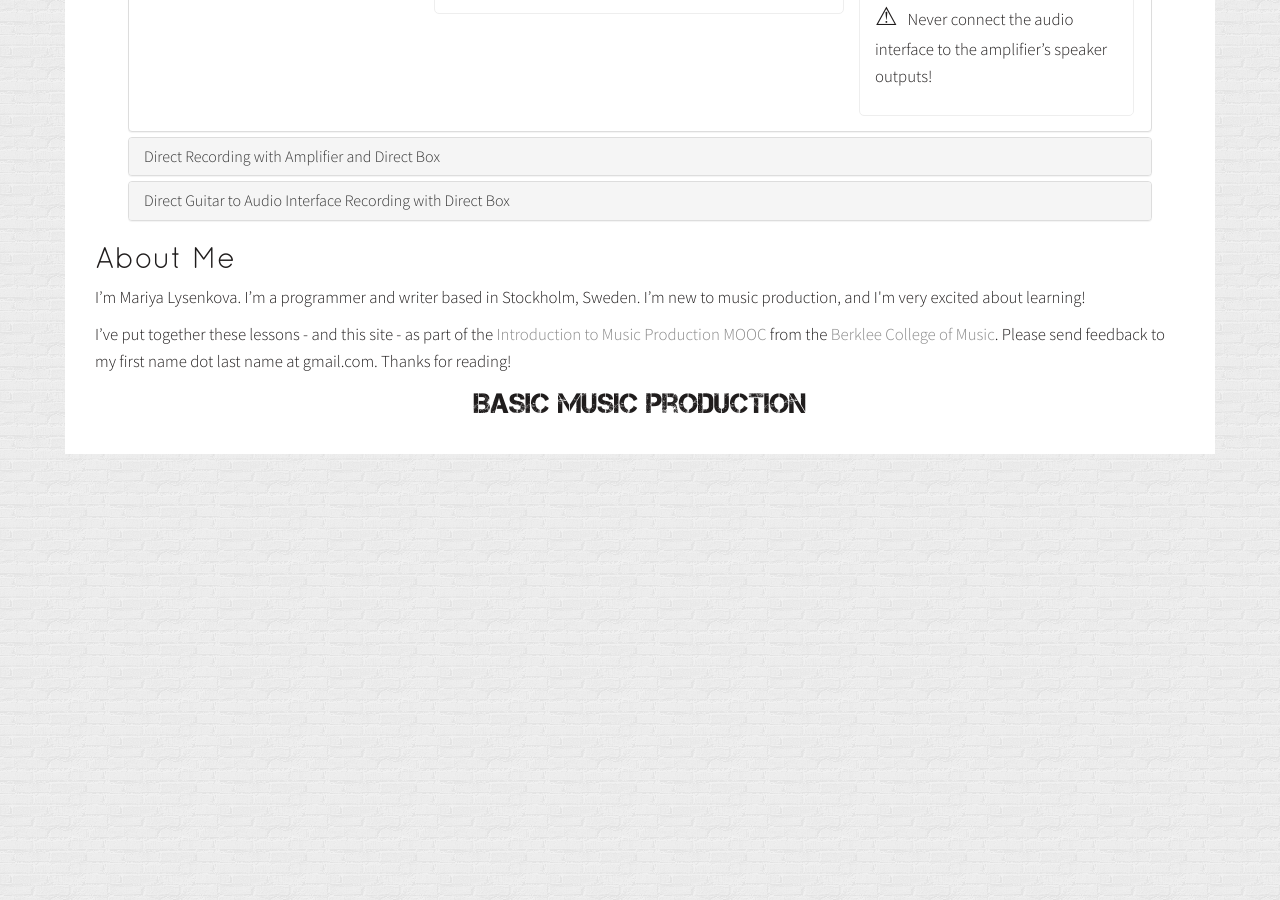
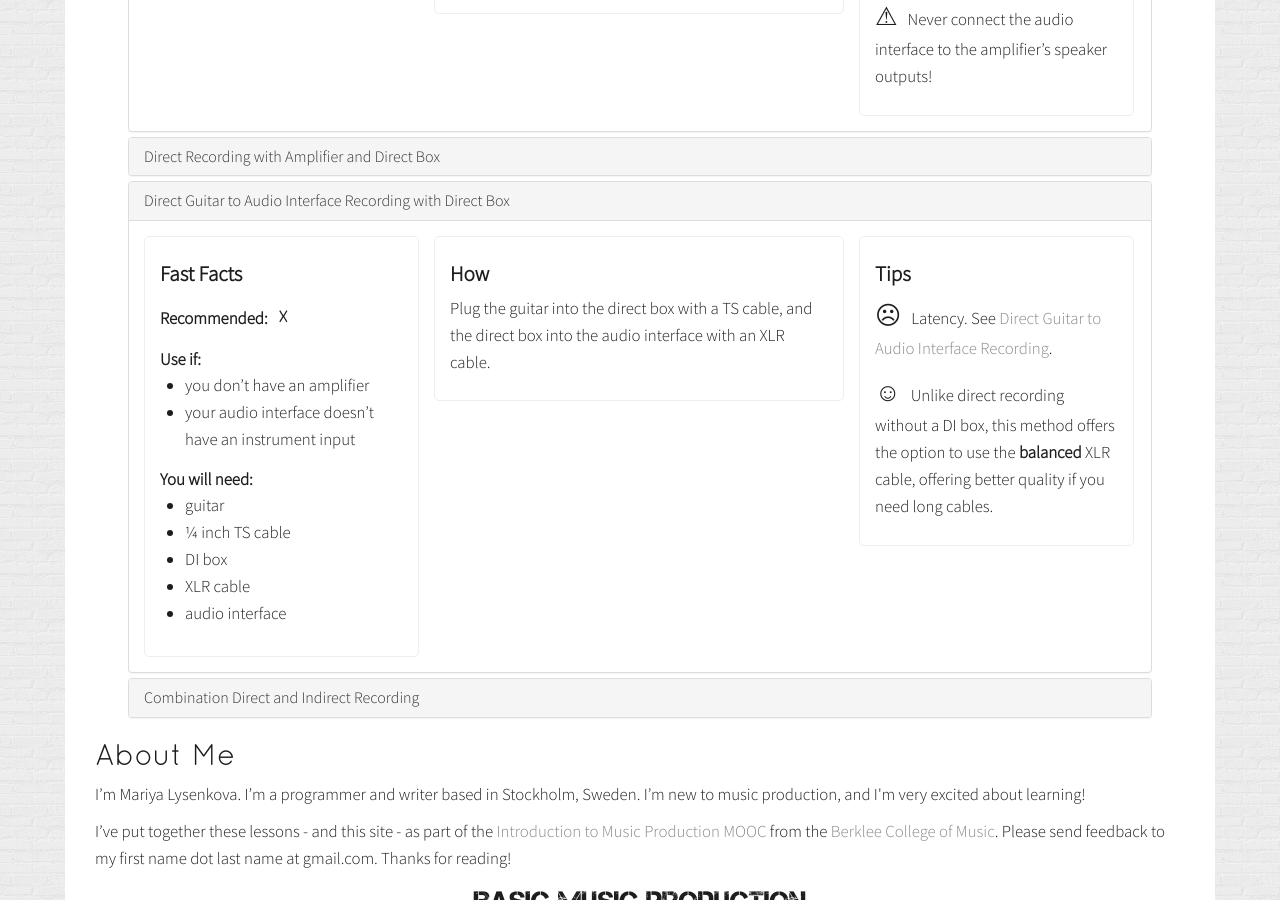
Before and after one commit to mariya/musicproduction, a Jekyll site: the page built from _posts/2014-02-05-pickup-connections.markdown, in a window 1280 px wide and 900 px high, scrolled down 1772 px. Built offline with Jekyll 4.4.1, drawn with Linux system fonts in a browser that asks for light colours; Markdown is read by kramdown in place of the engine named in the settings; before the commit the page ends 2226 px from its top, so only the background shows below that.

Commit message:
Text changes

```diff
--- a/_posts/2014-02-05-pickup-connections.markdown
+++ b/_posts/2014-02-05-pickup-connections.markdown
@@ -377,7 +377,7 @@ categories: tutorials
               </a>
             </h4>
           </div>
-          <div id="methods-direct-guitar-to-audio-interface-recording-with-direct-box" class="panel-collapse collapse">
+          <div id="methods-direct-guitar-to-audio-interface-recording-with-direct-box" class="panel-collapse collapse in">
             <div class="panel-body">
               <section>
                 <h5>Fast Facts</h5>
@@ -388,7 +388,7 @@ categories: tutorials
                   <div class="use-if">
                     <span class="highlight">Use if:</span>
                     <ul>
-                      <li>you don’t have an amplifier<li>
+                      <li>you don’t have an amplifier</li>
                       <li>your audio interface doesn’t have an instrument input</li>
                     </ul>
                   </div>
```
Also changed, not shown: other parts of _posts/2014-02-05-pickup-connections.markdown (+1 -1 lines).
